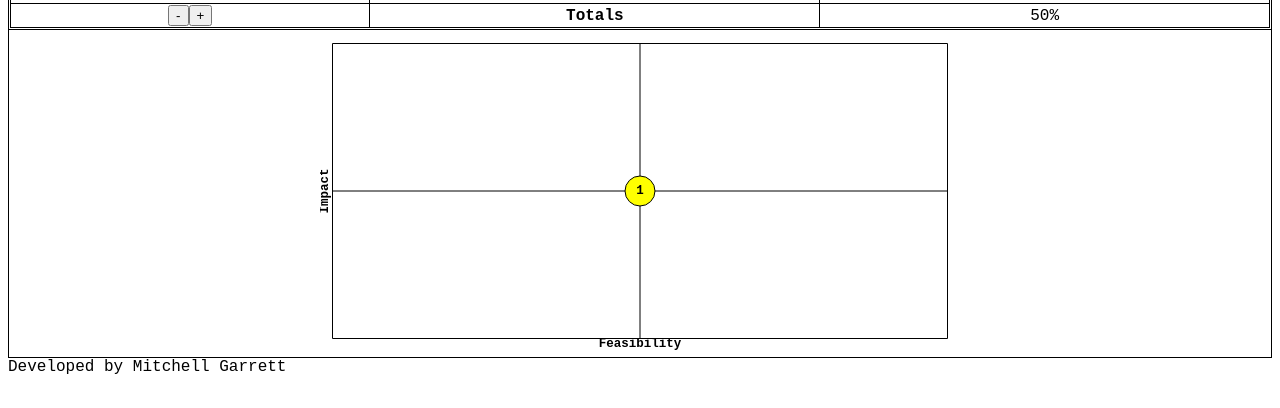
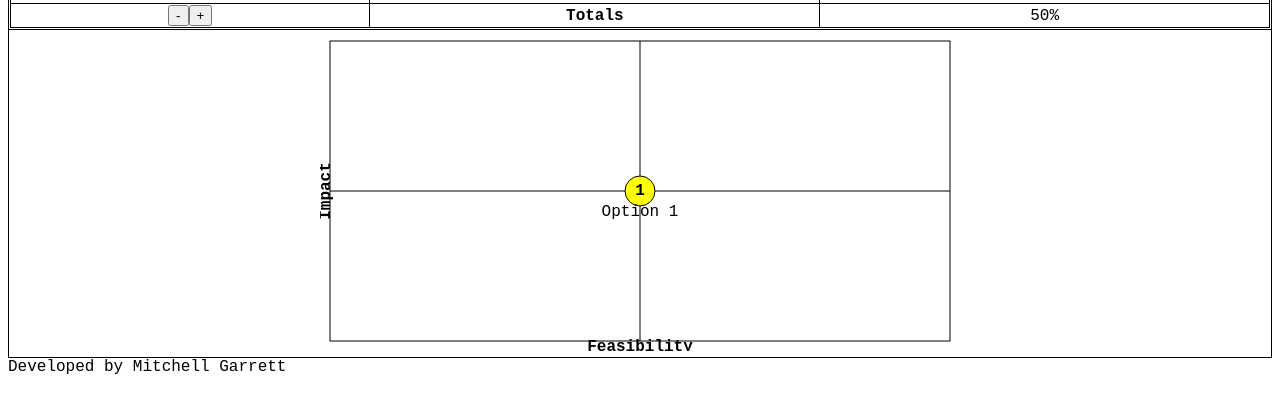
Before and after one commit to mitchellgarrett/Decision-Matrix, a plain HTML site: page index.html in a window 1280 px wide. Shown: the part 300-708 px from the top of the page. Drawn offline with Linux system fonts and the light colour scheme.

Commit message:
replaced canvas-based graph with an SVG-based one

```diff
--- a/index.html
+++ b/index.html
@@ -37,12 +37,9 @@
 	<table style="width: 100%;">
 		<tr><th><input id="MATRIX_TITLE" type="text" value="Decision Matrix" oninput="onDataChanged(); this.size = this.value.length;"></th></tr>
 		<tr><th><table id="MATRIX" style="width: 100%;"></table></th></tr>
-		<tr><th><canvas id="GRAPH"></canvas></th></tr>
+		<!--<tr><th><canvas id="GRAPH"></canvas></th></tr>-->
+		<tr><th><svg id="GRAPH" role="img" xmlns="http://www.w3.org/2000/svg"></svg></th></tr>
 	</table>
-
-	<!--<table id = "MENU">
-		<tr><th><input type="button" value="Save"></th></tr>
-	</table>-->
 
 </body>
 
--- a/matrix_graphics.js
+++ b/matrix_graphics.js
@@ -50,7 +50,7 @@ function generateSubMatrix(factors, title, id) {
     // Columns
     for (var o = 0; o < options; o++) {
         th = document.createElement("th");
-        th.innerHTML = `<input id="LABEL_O_${o}" type="text" value="${DATA.option_labels[o]}" oninput="updateLabel(this.id, this.value); onDataChanged(); this.size=this.value.length;">`;
+        th.innerHTML = `<input id="LABEL_O_${o}" type="text" value="${DATA.option_labels[o]}" oninput="updateLabel(this.id, this.value); onDataChanged(); this.size=this.value.length; calculateMatrix();">`;
 		th.childNodes[0].size = th.childNodes[0].value.length;
         tr.appendChild(th);
 
@@ -66,14 +66,6 @@ function generateSubMatrix(factors, title, id) {
             th.appendChild(plus);
         }
     }
-
-    /*tr = document.createElement("tr");
-    matrix.appendChild(tr);
-
-    th = document.createElement("th");
-    th.setAttribute("colspan", 2 + options);
-    th.innerHTML = `<b>${title}</b>`;
-    tr.appendChild(th);*/
 
     // Rows
     for (var f = 0; f < factors; f++) {
@@ -158,6 +150,130 @@ function generateSlider(id, value) {
 }
 
 function drawGraph(xs, ys) {
+	const graph = document.getElementById(ID_GRAPH);
+	graph.innerHTML = "";
+
+	const NS = "http://www.w3.org/2000/svg";
+	const BORDER = 10;
+	const SCALE = 0.5;
+	const TOTAL_WIDTH = window.innerWidth * SCALE;
+	const TOTAL_HEIGHT = TOTAL_WIDTH * SCALE;
+
+    const MIN_X = BORDER;
+    const MAX_X = TOTAL_WIDTH - BORDER;
+    const MIN_Y = BORDER;
+    const MAX_Y = TOTAL_HEIGHT - BORDER;
+    const WIDTH = MAX_X - MIN_X;
+    const HEIGHT = MAX_Y - MIN_Y;
+
+	// Set height/width
+	graph.setAttribute("width", TOTAL_WIDTH);
+	graph.setAttribute("height", TOTAL_HEIGHT);
+
+	// Set title/description
+	/*const title = document.createElementNS(NS, "title");
+	title.innerHTML = "feasibility vs. impact chart";
+	graph.appendChild(title);*
+
+	const desc = document.createElementNS(NS, "desc");
+	desc.innerHTML = "Here is a graph description";
+	graph.appendChild(desc);*/
+
+	// Draw outline
+	const outline = document.createElementNS(NS, "g");
+
+	var r = document.createElementNS(NS, "rect");
+	r.setAttribute("width", WIDTH);
+	r.setAttribute("height", HEIGHT);
+	r.setAttribute("style", "fill: white; stroke: black; stroke-width: 1;");
+	r.setAttribute("x", MIN_X);
+	r.setAttribute("y", MIN_Y);
+	outline.appendChild(r);
+
+	var l = document.createElementNS(NS, "line");
+	l.setAttribute("x1", MIN_X + WIDTH / 2);
+	l.setAttribute("y1", MIN_Y);
+	l.setAttribute("x2", MIN_X + WIDTH / 2);
+	l.setAttribute("y2", MAX_Y);
+	l.setAttribute("style", "stroke: black; stroke-width: 1;")
+	outline.appendChild(l);
+
+	var l = document.createElementNS(NS, "line");
+	l.setAttribute("x1", MIN_X);
+	l.setAttribute("y1", MIN_Y + HEIGHT / 2);
+	l.setAttribute("x2", MAX_X);
+	l.setAttribute("y2", MIN_Y + HEIGHT / 2);
+	l.setAttribute("style", "stroke: black; stroke-width: 1;")
+	outline.appendChild(l);
+
+	var t = document.createElementNS(NS, "text");
+	t.innerHTML = "Feasibility";
+	t.setAttribute("fill", "black");
+	t.setAttribute("font-weight", "bold");
+	t.setAttribute("text-anchor", "middle");
+	t.setAttribute("x", MIN_X + WIDTH / 2);
+	t.setAttribute("y", MAX_Y + BORDER);
+	outline.appendChild(t);
+
+	var t = document.createElementNS(NS, "text");
+	t.innerHTML = "Impact";
+	t.setAttribute("fill", "black");
+	t.setAttribute("font-weight", "bold");
+	t.setAttribute("text-anchor", "middle");
+	t.setAttribute("x", MIN_X);
+	t.setAttribute("y", MIN_Y + HEIGHT / 2);
+	t.setAttribute("transform", `rotate(-90, ${MIN_X}, ${MIN_Y + HEIGHT / 2})`);
+	outline.appendChild(t);
+
+	graph.appendChild(outline);
+
+	// Draw points
+	for (var i = 0; i < xs.length; i++) {
+		const point = document.createElementNS(NS, "g");
+
+		var color = COLORS[0];
+		if (xs[i] >= 0.75 && ys[i] >= 0.75) {
+            color= COLORS[2];
+        } else if (xs[i] >= 0.5 && ys[i] >= 0.5) {
+            color = COLORS[1];
+		}
+
+		const c = document.createElementNS(NS, "circle");
+		const r = 15;
+		const x = MIN_X + r + xs[i] * (WIDTH - r * 2);
+		const y = MAX_Y - r - ys[i] * (HEIGHT - r * 2);
+
+		c.setAttribute("cx", x);
+		c.setAttribute("cy", y);
+		c.setAttribute("r", r);
+		c.setAttribute("stroke", "black");
+		c.setAttribute("fill", color);
+		point.appendChild(c);
+
+		var t = document.createElementNS(NS, "text");
+		t.setAttribute("fill", "black");
+		t.setAttribute("font-weight", "bold");
+		t.setAttribute("text-anchor", "middle");
+		t.setAttribute("dominant-baseline", "middle");
+		t.setAttribute("x", x);
+		t.setAttribute("y", y);
+		t.innerHTML = (i + 1);
+		point.appendChild(t);
+
+		var t = document.createElementNS(NS, "text");
+		t.setAttribute("fill", "black");
+		t.setAttribute("text-anchor", "middle");
+		t.setAttribute("dominant-baseline", "hanging");
+		t.setAttribute("x", x);
+		t.setAttribute("y", y + r);
+		t.innerHTML = DATA.option_labels[i];
+		point.appendChild(t);
+
+		graph.appendChild(point);
+	}
+}
+
+function drawGraph_Old(xs, ys) {
     const canvas = document.getElementById(ID_GRAPH);
     const ctx = canvas.getContext("2d");
 
```
